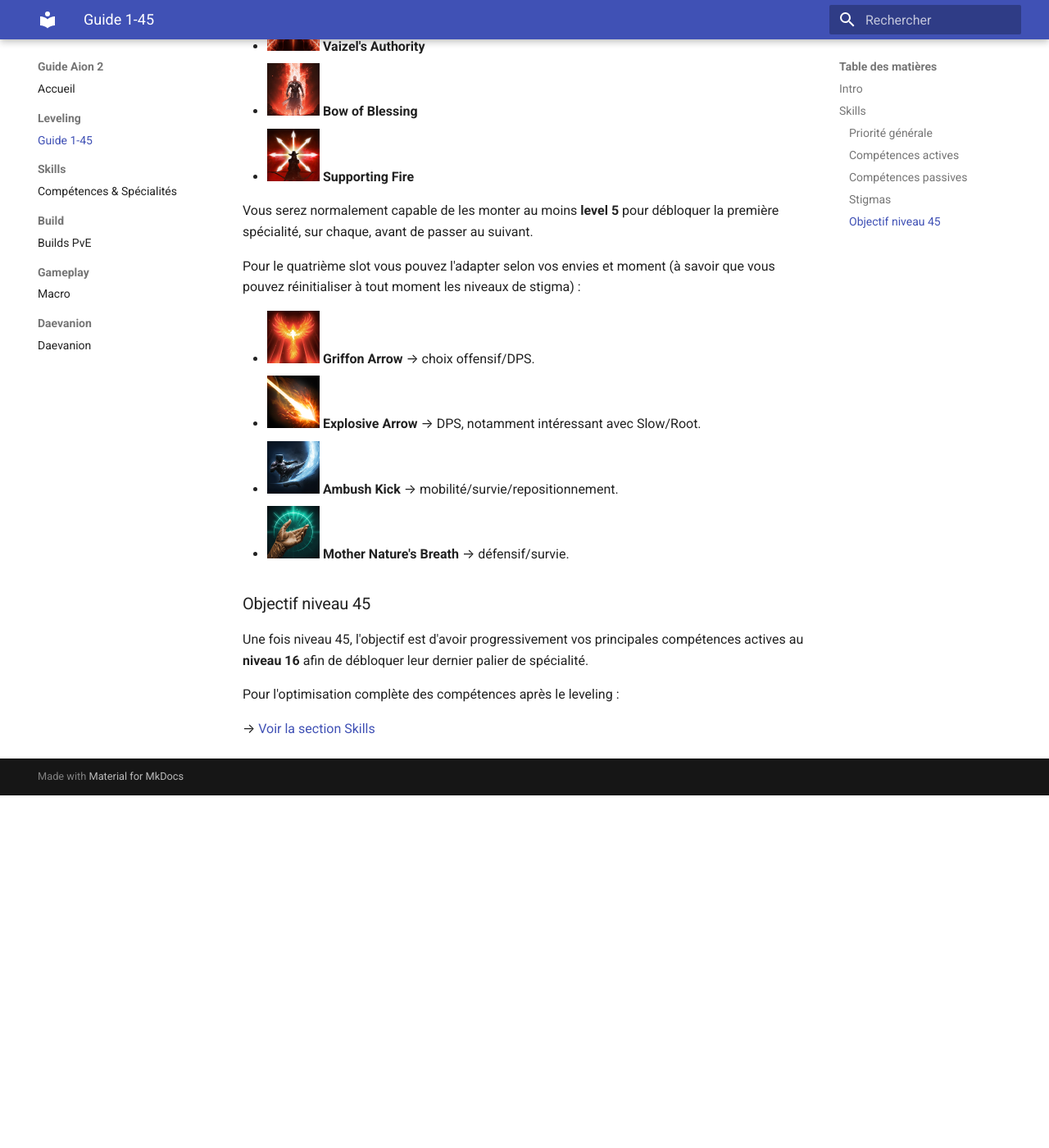
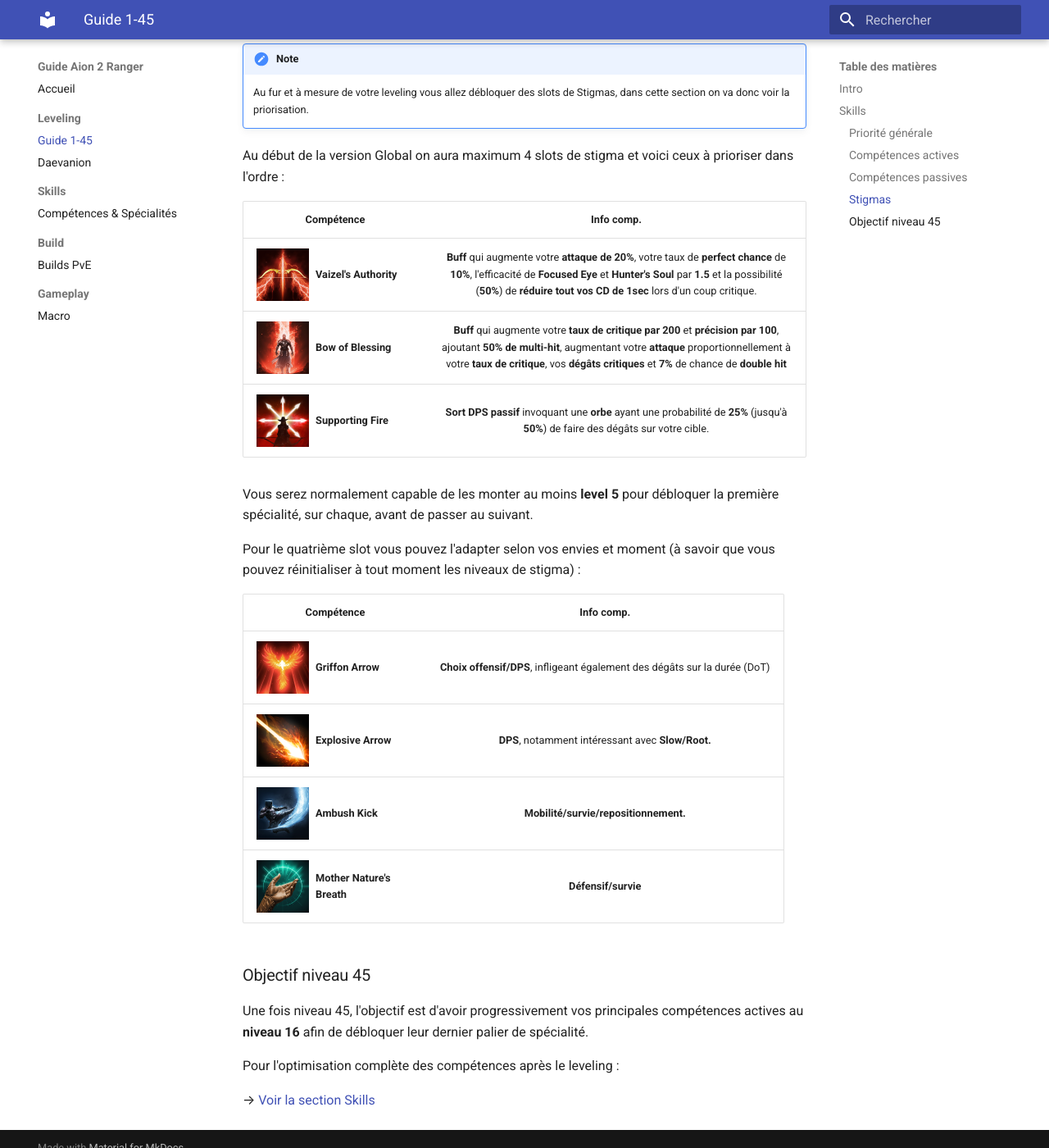
Before and after one commit to Stevensc92/Aion-ranger-guide, an MkDocs documentation site: the page built from docs/leveling/index.md, in a window 1280 px wide and 1400 px high, scrolled down 3142 px. Shown: the whole window at 82% size. Built offline with MkDocs 1.6.1 and Material for MkDocs 9.7.7, drawn with Linux system fonts in a browser that asks for light colours; before the commit the page ends 4112 px from its top, so only the background shows below that; some of the changed text lies outside the part shown.

Commit message:
update guide

```diff
--- a/docs/leveling/index.md
+++ b/docs/leveling/index.md
@@ -40,6 +40,13 @@
     pendant le leveling **1 à 45**.
     Je conseillerais également d'acheter des **Wisdom Stone** (points de skills) dès que possible afin de monter au maximum possible vos sorts par les points (level 10 max avec les points de sorts)
 
+!!! tip "Niveau des sorts actifs"
+    Il est important de savoir qu'un sort actif, comme dit ci-dessus, ce monte **level 10** au maximum par le biais des points de sorts.
+    Les Daevanions octroient **4 niveaux** supplémentaires sur vos sorts actifs.
+    Vous pouvez également récupérer **2 niveaux** supplémentaires via les soulbinds/traits sur les anneaux. Les anneaux sont les seuls (avec les armes) équipements vous permettant de choisir des sorts actifs.
+    Avec ceci cela propulse déjà quelques sorts actifs au **niveau 16** ce qui est un minimum syndical à aller chercher pour les sorts importants.
+    Les **Arcanas** sont là pour "terminer" et augmenter vos sorts actif au level **20**.
+
 ### Priorité générale
 
 Pendant le leveling, évitez de répartir vos points uniformément entre toutes
@@ -58,12 +65,12 @@
 
 | Compétence | Niveau conseillé |
 |---|:---:|
-| <span class="skill-cell"><img src="../assets/skills/ranger/active/snare-shot.png" class="skill-icon"> **Snare Shot**</span> | **12** |
+| <span class="skill-cell"><img src="../assets/skills/ranger/active/snare-shot.png" class="skill-icon"> **Snare Shot**</span> | **8-12-+** |
 | <span class="skill-cell"><img src="../assets/skills/ranger/active/marking-shot.png" class="skill-icon"> **Marking Shot**</span> | **8–12** |
-| <span class="skill-cell"><img src="../assets/skills/ranger/active/drill-dart.png" class="skill-icon"> **Drill Dart**</span> | **À monter progressivement** |
-| <span class="skill-cell"><img src="../assets/skills/ranger/active/gale-arrow.png" class="skill-icon"> **Gale Arrow**</span> | **12** |
-| <span class="skill-cell"><img src="../assets/skills/ranger/active/burst-arrow.png" class="skill-icon"> **Burst Arrow**</span> | **12** |
-| <span class="skill-cell"><img src="../assets/skills/ranger/active/deadshot.png" class="skill-icon"> **Deadshot**</span> | **12** |
+| <span class="skill-cell"><img src="../assets/skills/ranger/active/drill-dart.png" class="skill-icon"> **Drill Dart**</span> | **8-12-+** |
+| <span class="skill-cell"><img src="../assets/skills/ranger/active/gale-arrow.png" class="skill-icon"> **Gale Arrow**</span> | **8-12-+** |
+| <span class="skill-cell"><img src="../assets/skills/ranger/active/burst-arrow.png" class="skill-icon"> **Burst Arrow**</span> | **8-12-+** |
+| <span class="skill-cell"><img src="../assets/skills/ranger/active/deadshot.png" class="skill-icon"> **Deadshot**</span> | **8-12-+** |
 
 !!! tip "Marking Shot"
     **Marking Shot** peut dans un premier temps être conservé au **niveau 8**.
@@ -91,18 +98,22 @@
 
 Au début de la version Global on aura maximum 4 slots de stigma et voici ceux à prioriser dans l'ordre :
 
-- <img src="../assets/skills/ranger/stigma/vaizels-authority.png" alt="Vaizel's Authority" class="skill-icon"> **Vaizel's Authority**
-- <img src="../assets/skills/ranger/stigma/bow-of-blessing.png" alt="Bow Of Blessing" class="skill-icon"> **Bow of Blessing**
-- <img src="../assets/skills/ranger/stigma/supporting-fire.png" alt="Supporting Fire" class="skill-icon"> **Supporting Fire**
+| Compétence | Info comp. |
+|---|:---:|
+| <span class="skill-cell"><img src="../assets/skills/ranger/stigma/vaizels-authority.png" alt="Vaizel's Authority" class="skill-icon"> **Vaizel's Authority**</span> | **Buff** qui augmente votre **attaque de 20%**, votre taux de **perfect chance** de **10%**, l'efficacité de **Focused Eye** et **Hunter's Soul** par **1.5** et la possibilité (**50%**) de **réduire tout vos CD de 1sec** lors d'un coup critique. |
+| <span class="skill-cell"><img src="../assets/skills/ranger/stigma/bow-of-blessing.png" alt="Bow Of Blessing" class="skill-icon"> **Bow of Blessing**</span> | **Buff** qui augmente votre **taux de critique par 200** et **précision par 100**, ajoutant **50% de multi-hit**, augmentant votre **attaque** proportionnellement à votre **taux de critique**, vos **dégâts critiques** et **7%** de chance de **double hit** |
+| <span class="skill-cell"><img src="../assets/skills/ranger/stigma/supporting-fire.png" alt="Supporting Fire" class="skill-icon"> **Supporting Fire**</span> | **Sort DPS passif** invoquant une **orbe** ayant une probabilité de **25%** (jusqu'à **50%**) de faire des dégâts sur votre cible. |
 
 Vous serez normalement capable de les monter au moins **level 5** pour débloquer la première spécialité, sur chaque, avant de passer au suivant.
 
 Pour le quatrième slot vous pouvez l'adapter selon vos envies et moment (à savoir que vous pouvez réinitialiser à tout moment les niveaux de stigma) :
 
-- <img src="../assets/skills/ranger/stigma/griffon-arrow.png" alt="Vaizel's Authority" class="skill-icon"> **Griffon Arrow** → choix offensif/DPS.
-- <img src="../assets/skills/ranger/stigma/explosive-arrow.png" alt="Explosive Arrow" class="skill-icon"> **Explosive Arrow** → DPS, notamment intéressant avec Slow/Root.
-- <img src="../assets/skills/ranger/stigma/ambush-kick.png" alt="Ambush Kick" class="skill-icon"> **Ambush Kick** → mobilité/survie/repositionnement.
-- <img src="../assets/skills/ranger/stigma/mother-natures-breath.png" alt="Mother Nature's Breath" class="skill-icon"> **Mother Nature's Breath** → défensif/survie.
+| Compétence | Info comp. |
+|---|:---:|
+| <span class="skill-cell"><img src="../assets/skills/ranger/stigma/griffon-arrow.png" alt="Vaizel's Authority" class="skill-icon"> **Griffon Arrow**</span> | **Choix offensif/DPS**, infligeant également des dégâts sur la durée (DoT) |
+| <span class="skill-cell"><img src="../assets/skills/ranger/stigma/explosive-arrow.png" alt="Explosive Arrow" class="skill-icon"> **Explosive Arrow**</span> | **DPS**, notamment intéressant avec **Slow/Root.** |
+| <span class="skill-cell"><img src="../assets/skills/ranger/stigma/ambush-kick.png" alt="Ambush Kick" class="skill-icon"> **Ambush Kick**</span> | **Mobilité/survie/repositionnement.** |
+| <span class="skill-cell"><img src="../assets/skills/ranger/stigma/mother-natures-breath.png" alt="Mother Nature's Breath" class="skill-icon"> **Mother Nature's Breath**</span> | **Défensif/survie** |
 
 ### Objectif niveau 45
 
--- a/mkdocs.yml
+++ b/mkdocs.yml
@@ -1,4 +1,4 @@
-site_name: Guide Aion 2
+site_name: Guide Aion 2 Ranger
 site_description: Guide PvE Aion 2 Ranger
 site_url: https://stevensc92.github.io/Aion-ranger-guide/
 
@@ -18,14 +18,13 @@
   - Accueil: index.md
   - Leveling:
     - Guide 1-45: leveling/index.md
+    - Daevanion: leveling/daevanion.md
   - Skills:
     - Compétences & Spécialités: skills/index.md
   - Build:
     - Builds PvE: builds/index.md
   - Gameplay:
     - Macro: gameplay/macro.md
-  - Daevanion:
-    - Daevanion: daevanion/index.md
 
 markdown_extensions:
   - attr_list
```
Also changed, not shown: docs/builds/index.md (+6 -4 lines), docs/gameplay/macro.md (+2 -0 lines), docs/leveling/daevanion.md (renamed from docs/daevanion/index.md).
